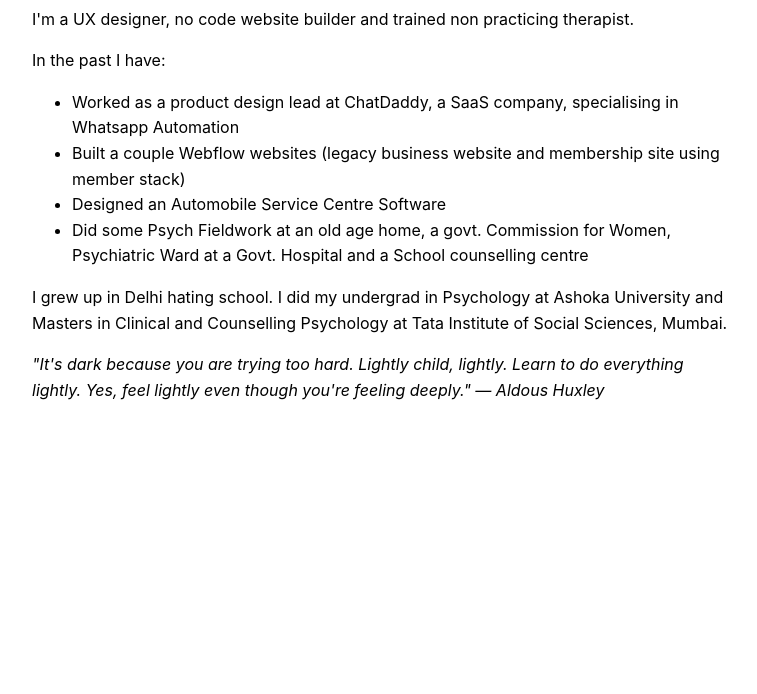
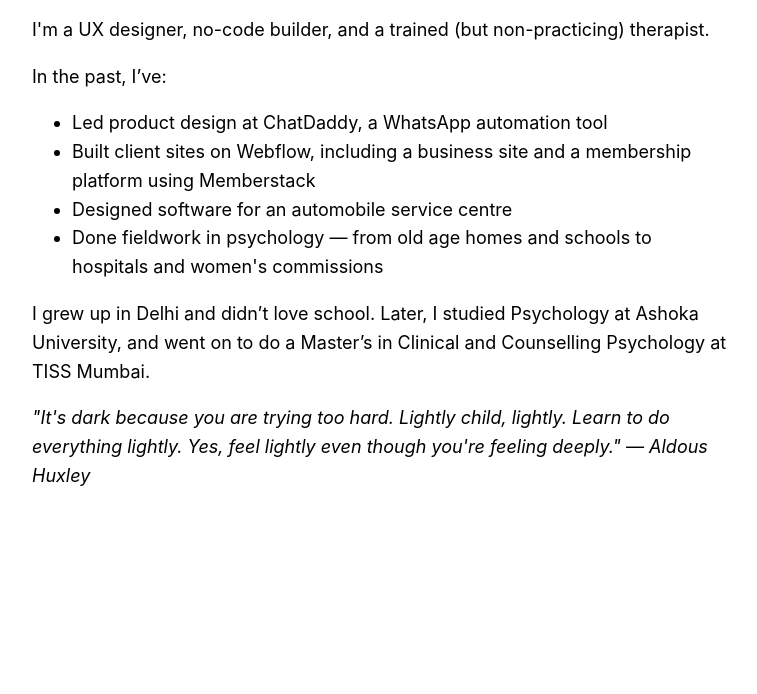
Before and after one commit to garvitkharbanda/garvitkharbanda.github.io, a plain HTML site: page index.html in a window 1280 px wide. Shown: the part 106-800 px from the top of the page, without its empty margins (258-1015 px from the left). Drawn offline with Linux system fonts and the light colour scheme.

Commit message:
Add files via upload

```diff
--- a/index.html
+++ b/index.html
@@ -1,4 +1,4 @@
-<html>
+<!DOCTYPE html>
 <html lang="en">
 <head>
   <meta charset="UTF-8">
@@ -10,32 +10,41 @@
     margin: 40px auto;
     line-height: 1.6;
     padding: 0 15px;
+    font-size: 18px; /* Base size for desktop */
   }
+
   a {
     color: blue;
     text-decoration: none;
   }
+
   a:hover {
     text-decoration: underline;
   }
+
+  @media (max-width: 600px) {
+    body {
+      font-size: 20px; /* Larger font for smaller screens */
+    }
+  }
 </style>
+
 </head>
 <body>
   <h1>Hello, I'm Garvit Kharbanda.</h1>
-  <p>I'm a UX designer, no code website builder and trained non practicing therapist.</p>
+  <p>I'm a UX designer, no-code builder, and a trained (but non-practicing) therapist.</p>
 
-  <p>In the past I have:</p>
+  <p>In the past, I’ve:</p>
   <ul>
-    <li>Worked as a product design lead at ChatDaddy, a SaaS company, specialising in Whatsapp Automation</li>
-    <li>Built a couple Webflow websites (legacy business website and membership site using member stack) </li>
-    <li>Designed an Automobile Service Centre Software</li>
-    <li>Did some Psych Fieldwork at an old age home, a govt. Commission for Women, Psychiatric Ward at a Govt. Hospital and a School counselling centre</li>
+    <li>Led product design at ChatDaddy, a WhatsApp automation tool</li>
+    <li>Built client sites on Webflow, including a business site and a membership platform using Memberstack</li>
+    <li>Designed software for an automobile service centre</li>
+    <li>Done fieldwork in psychology — from old age homes and schools to hospitals and women's commissions</li>
   </ul>
 
-  <p>I grew up in Delhi hating school. I did my undergrad in Psychology at Ashoka University and  Masters in Clinical and Counselling Psychology at Tata Institute of Social Sciences, Mumbai.</p>
+  <p>I grew up in Delhi and didn’t love school. Later, I studied Psychology at Ashoka University, and went on to do a Master’s in Clinical and Counselling Psychology at TISS Mumbai.</p>
 
   <!--
-<ul>
   <h2>Selected Publications</h2>
   <ul>
     <li><a href="#">Cambria: transform your data with lenses</a></li>
@@ -45,7 +54,6 @@
     <li><a href="#">GitHub</a></li>
     <li><a href="#">Email</a></li>
   </ul>
-</ul>
   -->
 
   <p><em>"It's dark because you are trying too hard. Lightly child, lightly. Learn to do everything lightly. Yes, feel lightly even though you're feeling deeply." — Aldous Huxley</em></p>
```
Lines whose indentation alone changed are shown as unchanged.
